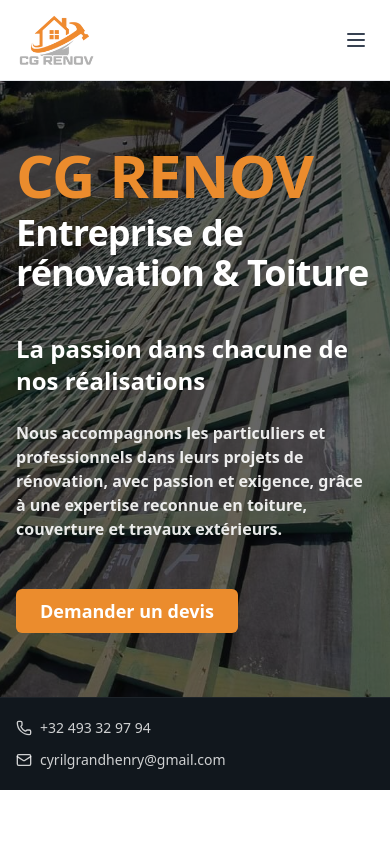
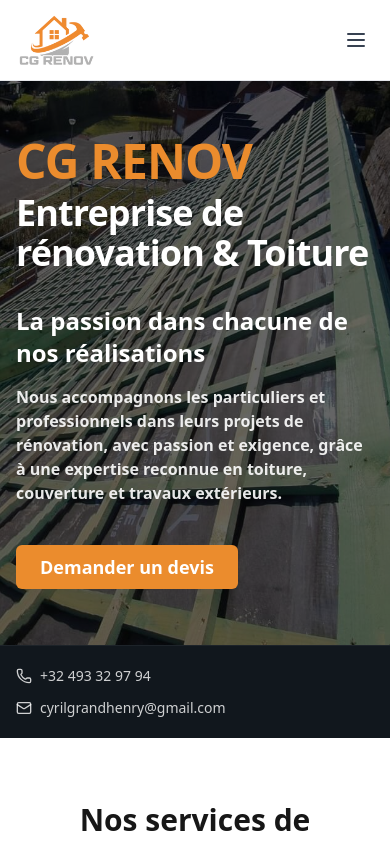
Before and after one commit to NicolasDeza/cgrenov, a Nuxt app: page / in a window 390 px wide. Shown: the top 842 px of the page. Built offline with nearby package versions, Linux system fonts and the light colour scheme.

Commit message:
Modif text et taille hero

```diff
--- a/app/components/HeroSection.vue
+++ b/app/components/HeroSection.vue
@@ -29,7 +29,7 @@ onMounted(() => {
          flex items-center
          bg-[#0F172B] bg-[url('/images/hero.jpg')]
          bg-cover bg-center
-         py-16 sm:py-28 lg:py-36"
+         py-14 sm:py-28 lg:py-[150px]"
   aria-label="Section d'accueil"
 >
     <!-- Overlay sombre -->
@@ -38,13 +38,13 @@ onMounted(() => {
     <!-- Wrapper 1440px pour le contenu -->
     <div
       ref="heroContent"
-      class="relative z-10 max-w-[1440px] mx-auto px-4 sm:px-6 lg:px-8 text-left flex flex-col items-start gap-6 [&>*]:opacity-0"
+      class="relative z-10 max-w-[1440px] mx-auto px-4 sm:px-6 lg:px-8 text-left flex flex-col items-start gap-4 [&>*]:opacity-0"
     >
       <!-- Titre principal -->
       <h1
         class="text-4xl sm:text-6xl lg:text-7xl font-bold tracking-tight text-white"
       >
-        <span class="block text-primary font-extrabold text-6xl sm:text-7xl  mb-2">CG RENOV</span>
+        <span class="block text-primary font-extrabold text-5xl sm:text-7xl  mb-2">CG RENOV</span>
         <span class="block">Entreprise de rénovation & Toiture</span>
       </h1>
 
```
